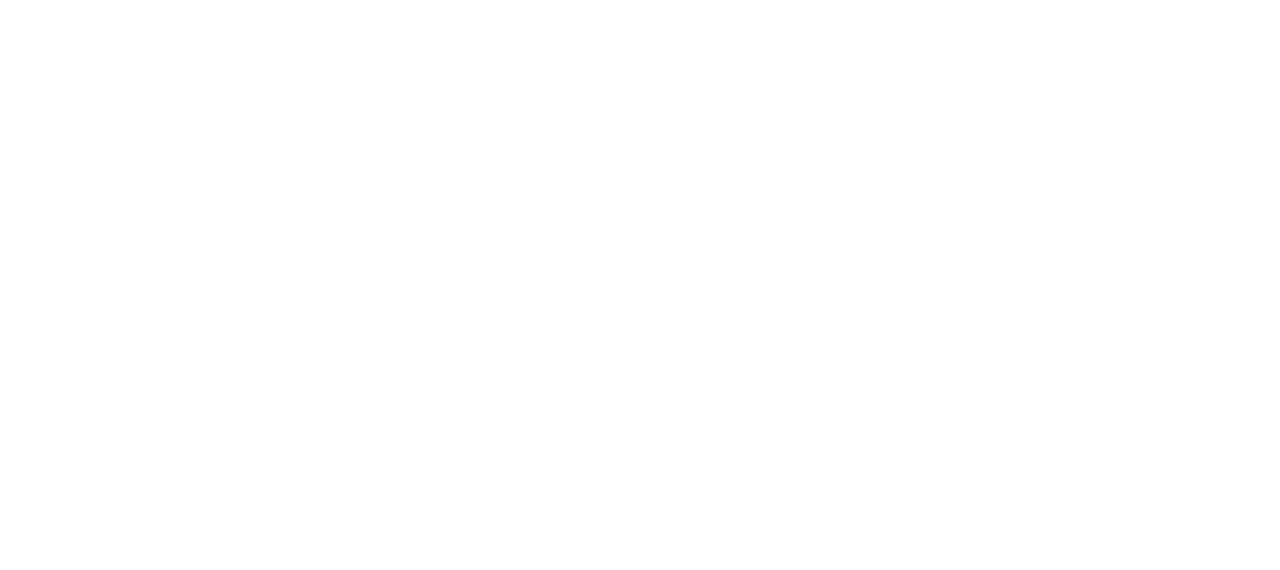
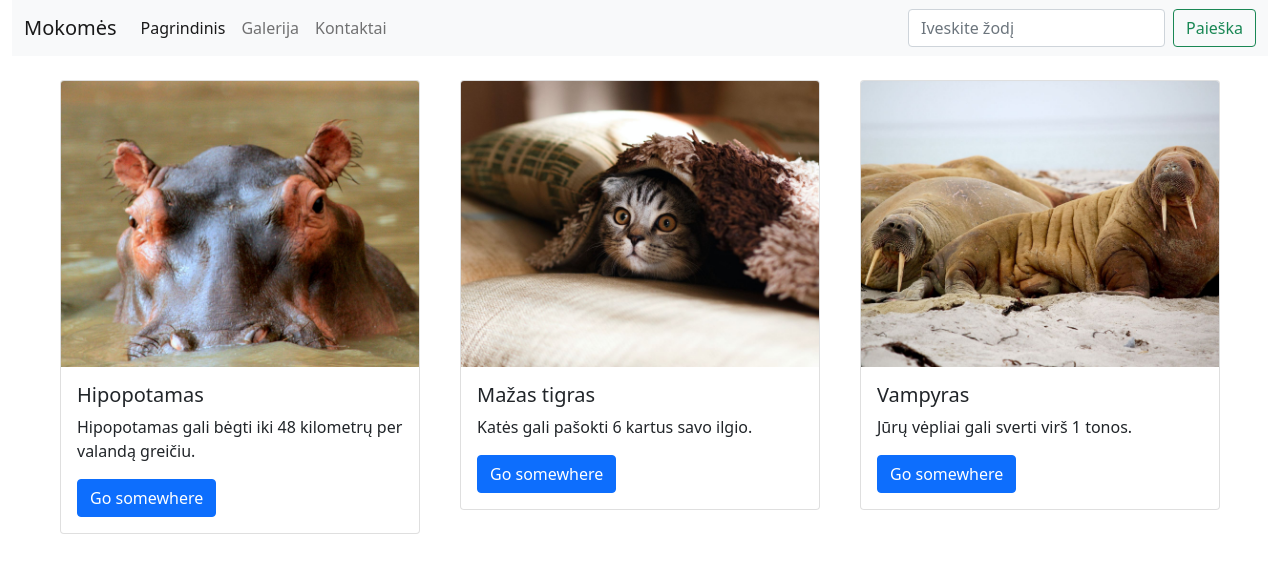
Before and after one commit to Rokelis3/Meniu, a plain HTML site: page galerija.html in a window 1280 px wide. Drawn offline with Linux system fonts and the light colour scheme.

Commit message:
Galerija ir karusele

```diff
--- a/galerija.html
+++ b/galerija.html
@@ -9,7 +9,70 @@
     <link rel="stylesheet" href="style.css" type="text/css">
 </head>
 <body>
-
+    <div class="container-fluid">
+        <nav class="navbar navbar-expand-lg navbar-light bg-light">
+            <div class="container-fluid">
+            <a class="navbar-brand" href="#">Mokomės</a>
+            <button class="navbar-toggler" type="button" data-bs-toggle="collapse" data-bs-target="#navbarSupportedContent" aria-controls="navbarSupportedContent" aria-expanded="false" aria-label="Toggle navigation">
+                <span class="navbar-toggler-icon"></span>
+            </button>
+            <div class="collapse navbar-collapse" id="navbarSupportedContent">
+                <ul class="navbar-nav me-auto mb-2 mb-lg-0">
+                <li class="nav-item">
+                    <a class="nav-link active" aria-current="page" href="index.html">Pagrindinis</a>
+                </li>
+                <li class="nav-item">
+                    <a class="nav-link" href="galerija.html">Galerija</a>
+                </li>
+                <li class="nav-item">
+                    <a class="nav-link" href="kontaktai.html">
+                    Kontaktai
+                    </a>
+                    </ul>
+                </li>
+                </ul>
+                <form class="d-flex">
+                <input class="form-control me-2" type="search" placeholder="Iveskite žodį" aria-label="Search">
+                <button class="btn btn-outline-success" type="submit">Paieška</button>
+                </form>
+            </div>
+            </div>
+        </nav>
+            <div class="container-fluid">
+                <div class="row m-3">
+                    <div class="col-12 col-lg-4">
+                        <div class="card m-2">
+                            <img src="img/hippo.jpg" class="card-img-top" alt="...">
+                            <div class="card-body">
+                            <h5 class="card-title">Hipopotamas</h5>
+                            <p class="card-text">Hipopotamas gali bėgti iki 48 kilometrų per valandą greičiu.</p>
+                            <a href="#" class="btn btn-primary">Go somewhere</a>
+                            </div>
+                        </div>
+                    </div>
+                    <div class="col-12 col-lg-4">
+                        <div class="card m-2">
+                            <img src="img/kitty.jpg" class="card-img-top" alt="...">
+                            <div class="card-body">
+                            <h5 class="card-title">Mažas tigras</h5>
+                            <p class="card-text">Katės gali pašokti 6 kartus savo ilgio.</p>
+                            <a href="#" class="btn btn-primary">Go somewhere</a>
+                            </div>
+                        </div>
+                    </div>
+                    <div class="col-12 col-lg-4">
+                        <div class="card m-2">
+                            <img src="img/veplys.jpg" class="card-img-top" alt="...">
+                            <div class="card-body">
+                            <h5 class="card-title">Vampyras</h5>
+                            <p class="card-text">Jūrų vėpliai gali sverti virš 1 tonos.</p>
+                            <a href="#" class="btn btn-primary">Go somewhere</a>
+                            </div>
+                        </div>
+                    </div>
+                </div>
+            </div>
+        </div>
     <footer>
         <script src="js/bootstrap.js"></script>
     </footer>
--- a/style.css
+++ b/style.css
@@ -4,12 +4,23 @@
     box-sizing: border-box;
 }
 
-img{
-    width: 60px;
-    height: 50px;
+.container-fluid-antras{
+    height: 100vh;
+}
+
+
+.kate{
+    object-fit: cover;
 }
 
 .flexas{
     display: flex;
     flex-wrap: wrap;
 }
+
+.carusel-item img{
+    object-fit: cover;
+    object-position: center;
+    height: 20em;
+    overflow: hidden;
+}
```
Also changed, not shown: index.html (+23 -1 lines), kontaktai.html (+3 -10 lines), img/Hippo.jpg (added), img/kitty.jpg (added), img/veplys.jpg (added).
